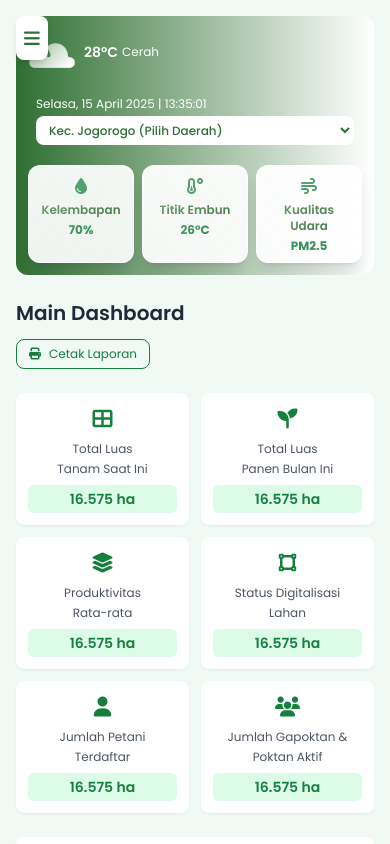
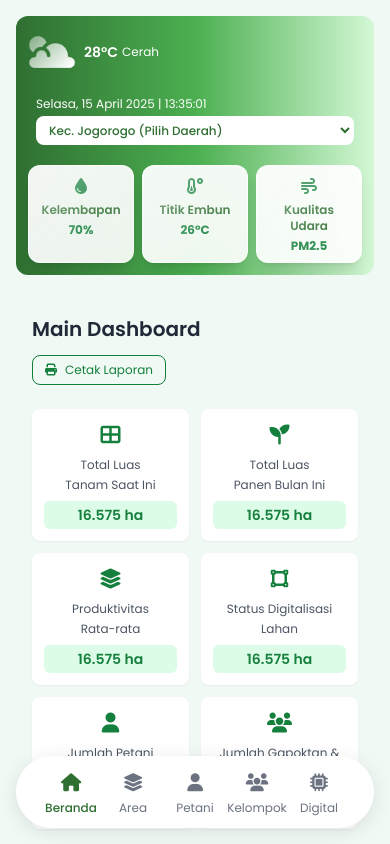
Before and after one commit to ardianwn/dashboard-gis, a plain HTML site: page index.html in a window 390 px wide. Shown: the top 844 px of the page. Drawn offline with nearby package versions, Linux system fonts and the light colour scheme.

Commit message:
update styling

```diff
--- a/index.html
+++ b/index.html
@@ -11,45 +11,78 @@
   <style>
     body {
       font-family: 'Poppins', sans-serif;
+      margin: 0;
+      min-height: 100vh;
+      background: #f0f9f4;
+    }
+
+    .container {
+      max-width: 1440px;
+      margin: 0 auto;
+      width: 100%;
+    }
+
+    .sidebar {
+      transition: transform 0.3s ease;
+      width: 240px;
+      min-width: 240px;
+    }
+
+    main {
+      flex: 1;
+      max-width: 100%;
+      overflow-x: hidden;
+    }
+
+    @media (max-width: 1023px) {
+      body {
+        display: block !important;
       }
       .sidebar {
-      transition: transform 0.3s ease;
+        display: none !important;
       }
-    @media (max-width: 1023px) {
-      .sidebar {
-        transform: translateX(-100%);
+      main {
+        padding: 0 !important;
+        margin-bottom: 4rem;
+      }
+      .weather-section {
+        border-radius: 0 !important;
+        margin: 0 !important;
+      }
+      .content-section {
+        padding: 1rem;
+      }
+      .mobile-nav {
+        display: flex;
         position: fixed;
-        z-index: 40;
-        height: 100vh;
+        bottom: 16px;
+        left: 50%;
+        transform: translateX(-50%);
+        background: white;
+        padding: 12px 24px;
+        box-shadow: 0 4px 20px rgba(0,0,0,0.1);
+        z-index: 50;
+        border-radius: 100px;
+        width: calc(100% - 32px);
+        max-width: 400px;
+        justify-content: space-between;
       }
-      .sidebar.active {
-        transform: translateX(0);
+      main {
+        padding-bottom: 5rem !important;
       }
-      .overlay {
+    }
+    @media (min-width: 1024px) {
+      .mobile-nav {
         display: none;
-        position: fixed;
-        top: 0;
-        left: 0;
-        right: 0;
-        bottom: 0;
-        background-color: rgba(0,0,0,0.5);
-        z-index: 30;
       }
-      .overlay.active {
-        display: block;
+      main {
+        padding: 1.5rem;
       }
     }
   </style>
 </head>
-<body class="bg-[#f0f9f4] min-h-screen flex">
-  <!-- Mobile overlay -->
-  <div class="overlay"></div>
-
-  <!-- Mobile menu button -->
-  <button class="sidebar-toggle fixed top-4 left-4 z-50 bg-white p-2 rounded-lg shadow-md lg:hidden">
-    <i class="fas fa-bars text-[#2f6f32] text-lg"></i>
-  </button>
-
+<body>
+  <div class="flex min-h-screen bg-[#f0f9f4]">
     <!-- Sidebar -->
     <aside class="sidebar bg-white w-64 min-h-screen flex flex-col p-4 text-[#2f6f32] select-none border-r border-gray-200">
       <!-- Logo and App Name -->
@@ -89,9 +122,10 @@
     </aside>
 
     <!-- Main content -->
-  <main class="flex-1 p-4 md:p-6 lg:p-8 max-w-full overflow-x-hidden transition-all duration-300">
+    <main class="flex-1">
+      <div class="container flex-1 p-4 md:p-6 max-w-full overflow-x-hidden transition-all duration-300">
         <!-- Weather and Location Card -->
-    <section class="rounded-xl grid grid-cols-1 sm:grid-cols-2 lg:grid-cols-4 gap-3 sm:gap-4 p-3 sm:p-4 md:p-6 mb-6 relative overflow-hidden bg-gradient-to-r from-[#2f6f32] to-white">
+        <section class="rounded-xl grid grid-cols-1 sm:grid-cols-2 lg:grid-cols-4 gap-3 sm:gap-4 p-3 sm:p-4 md:p-6 mb-6 relative overflow-hidden bg-gradient-to-r from-[#2f6f32] via-[#2f6f32] via-[#4BAF50] to-[#D3F8D5]">
           <!-- Weather Icon and Temp -->
           <div class="flex items-center gap-2 sm:gap-3 md:gap-4">
             <img alt="Weather icon" class="w-12 h-12 sm:w-14 sm:h-14 md:w-16 md:h-16 flex-shrink-0" src="image.png"/>
@@ -160,6 +194,7 @@
           </div>
         </section>
 
+        <div class="content-section">
           <!-- Dashboard Header -->
           <section class="flex flex-col sm:flex-row justify-between items-start sm:items-center gap-3 mb-6">
             <h2 class="font-semibold text-gray-800 text-xl">Main Dashboard</h2>
@@ -402,30 +437,33 @@
               </div>
             </div>
           </section>
+        </div>
+      </div>
     </main>
+  </div>
 
-  <script>
-    // Toggle sidebar on mobile
-    document.querySelector('.sidebar-toggle').addEventListener('click', function() {
-      document.querySelector('.sidebar').classList.toggle('active');
-      document.querySelector('.overlay').classList.toggle('active');
-    });
-
-    // Close sidebar when clicking on overlay
-    document.querySelector('.overlay').addEventListener('click', function() {
-      document.querySelector('.sidebar').classList.remove('active');
-      this.classList.remove('active');
-    });
-
-    // Close sidebar when clicking on a nav link (mobile)
-    document.querySelectorAll('nav a').forEach(link => {
-      link.addEventListener('click', function() {
-        if (window.innerWidth < 1024) {
-          document.querySelector('.sidebar').classList.remove('active');
-          document.querySelector('.overlay').classList.remove('active');
-        }
-      });
-    });
-  </script>
+  <!-- Mobile Bottom Navigation -->
+  <nav class="mobile-nav">
+    <a href="#" class="flex-1 flex flex-col items-center gap-1 text-[#2f6f32] font-medium">
+      <i class="fas fa-home text-lg"></i>
+      <span class="text-xs">Beranda</span>
+    </a>
+    <a href="#" class="flex-1 flex flex-col items-center gap-1 text-gray-500 hover:text-[#2f6f32]">
+      <i class="fas fa-layer-group text-lg"></i>
+      <span class="text-xs">Area</span>
+    </a>
+    <a href="#" class="flex-1 flex flex-col items-center gap-1 text-gray-500 hover:text-[#2f6f32]">
+      <i class="fas fa-user text-lg"></i>
+      <span class="text-xs">Petani</span>
+    </a>
+    <a href="#" class="flex-1 flex flex-col items-center gap-1 text-gray-500 hover:text-[#2f6f32]">
+      <i class="fas fa-users text-lg"></i>
+      <span class="text-xs">Kelompok</span>
+    </a>
+    <a href="#" class="flex-1 flex flex-col items-center gap-1 text-gray-500 hover:text-[#2f6f32]">
+      <i class="fas fa-microchip text-lg"></i>
+      <span class="text-xs">Digital</span>
+    </a>
+  </nav>
 </body>
 </html>
```
Lines whose indentation alone changed are shown as unchanged.
